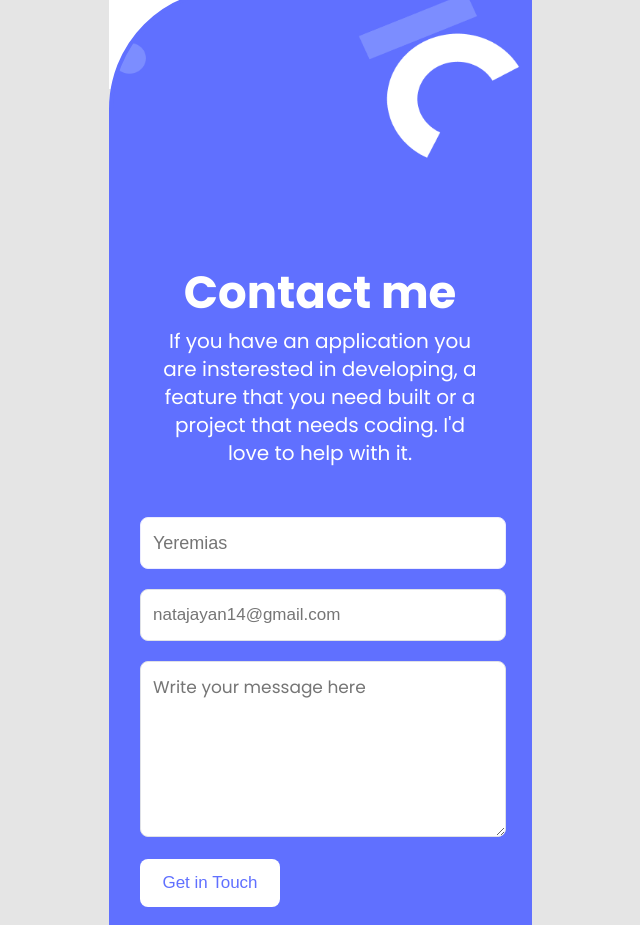
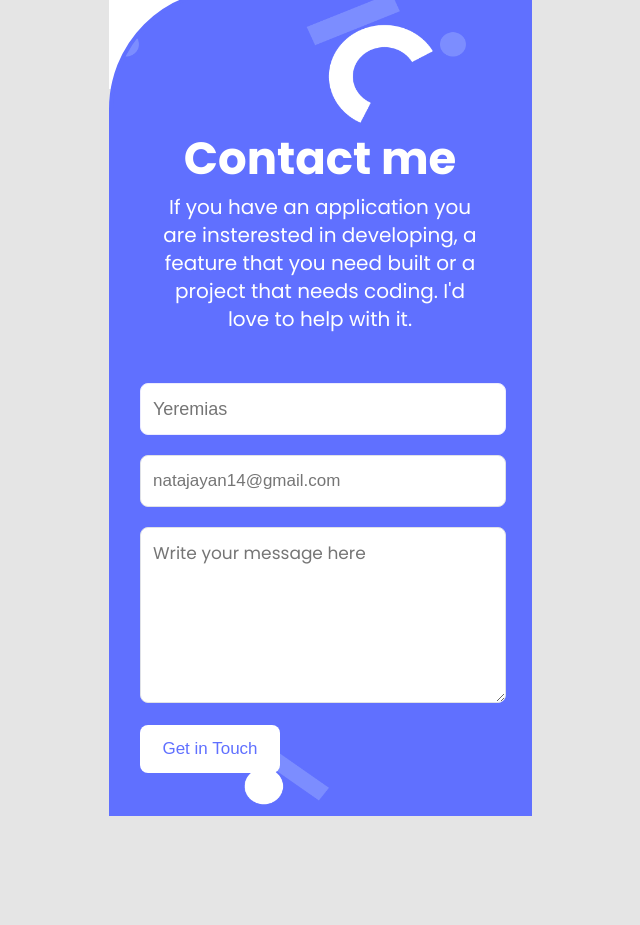
Before and after one commit to abelagza/mobile_version_skeleton, a website: page index.html in a window 1280 px wide. Shown: the part 5000-5925 px from the top of the page, without its empty margins (320-960 px from the left). After the commit the page ends 5816 px from the top, so only its background shows below. Drawn offline with Linux system fonts and the light colour scheme.

Commit message:
Fix scaling button and images scaling

```diff
--- a/style.css
+++ b/style.css
@@ -640,7 +640,7 @@ div.project-title-b {
 }
 
 #contact {
-  height: 1000px;
+  height: 779px;
   background-color: var(--color-main);
   border-top-left-radius: 120px;
   padding: 20px 20px;
@@ -659,7 +659,7 @@ div.project-title-b {
 }
 
 #contact .contact-a {
-  margin-top: 150px;
+  margin-top: 103px;
 }
 
 #contact .contact-a h1 {
```
